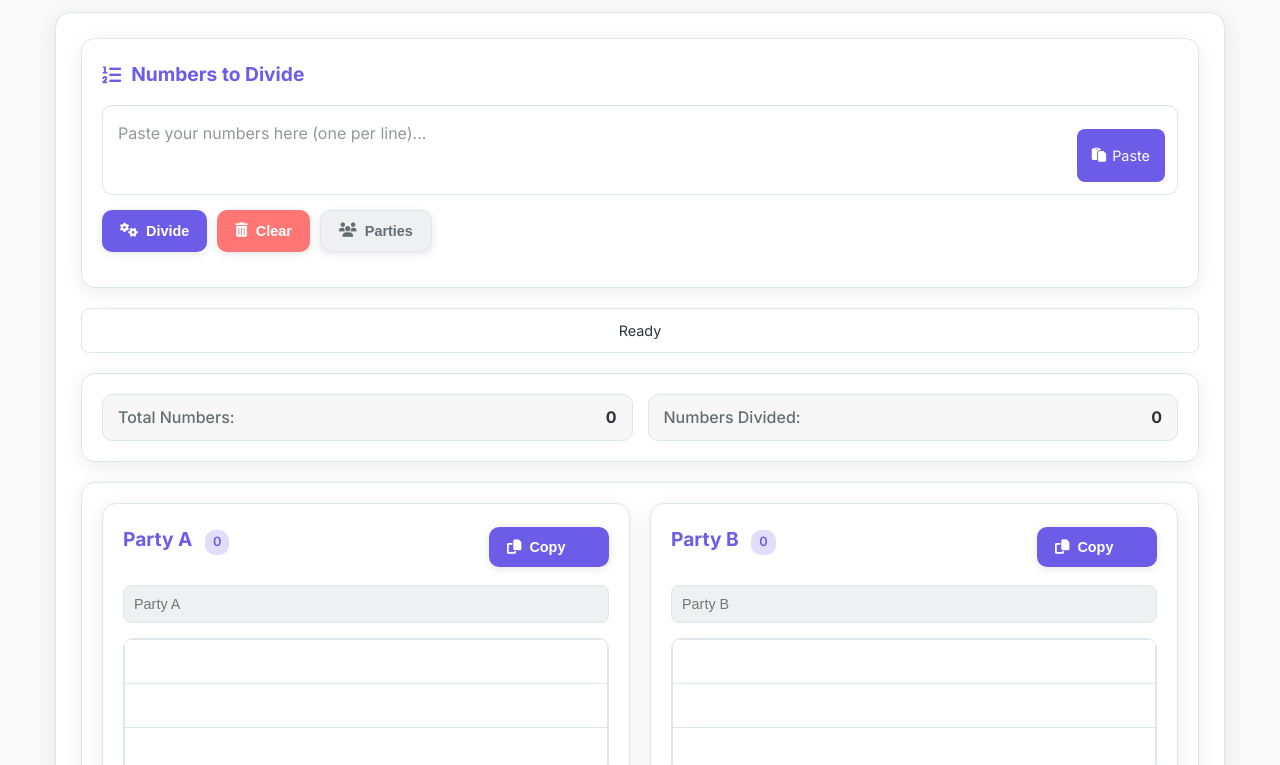
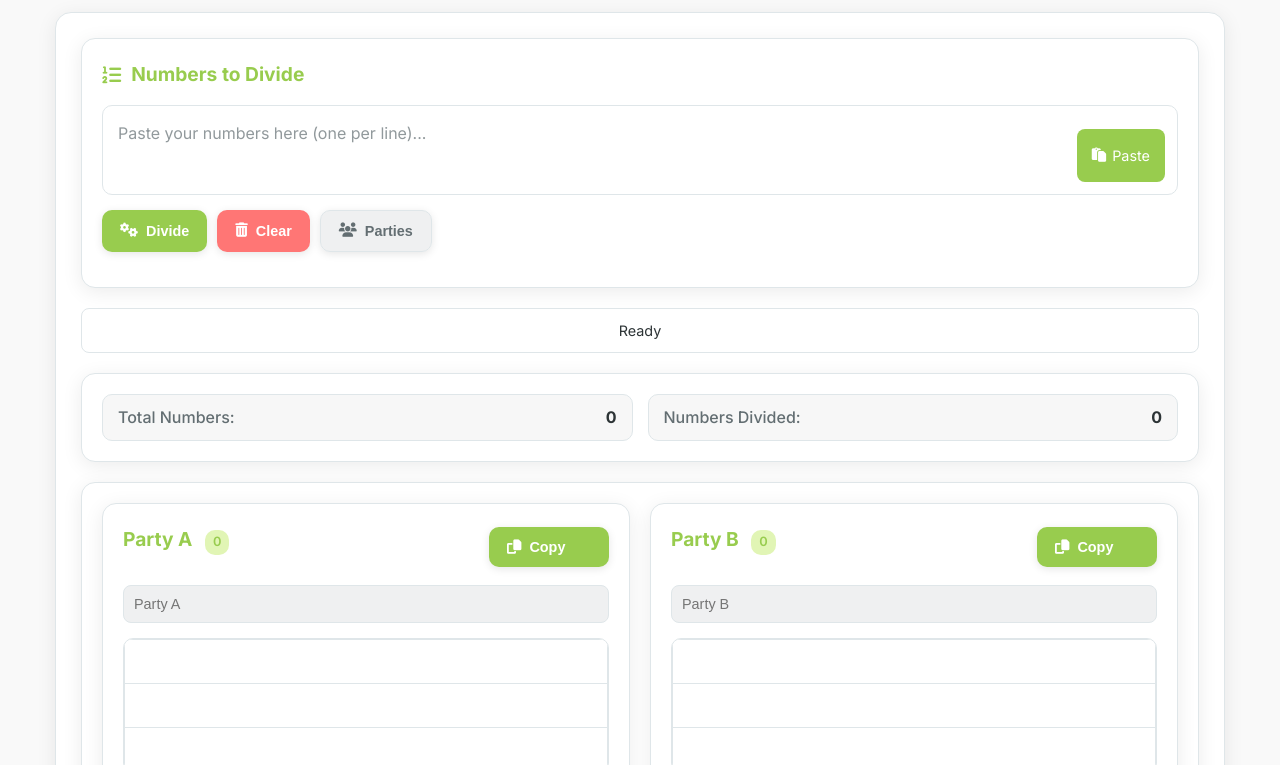
Before and after one commit to Zongers/nd, a plain HTML site: page index.html in a window 1280 px wide. Shown: the part 115-880 px from the top of the page. Drawn offline with Linux system fonts and the light colour scheme.

Commit message:
Update index.html

```diff
--- a/index.html
+++ b/index.html
@@ -9,10 +9,10 @@
     <link rel="stylesheet" href="https://cdnjs.cloudflare.com/ajax/libs/font-awesome/6.4.0/css/all.min.css">
     <style>
         :root {
-            --primary: #6c5ce7;
-            --primary-light: #a29bfe;
-            --primary-dark: #5649c0;
-            --primary-transparent: rgba(108, 92, 231, 0.2);
+            --primary: #98cc4e;
+            --primary-light: #c4eb71;
+            --primary-dark: #9adb37;
+            --primary-transparent: rgba(225,245,181,255);
             --success: #00b894;
             --success-light: rgba(0, 184, 148, 0.1);
             --success-bg: rgba(0, 184, 148, 0.2);
@@ -35,10 +35,10 @@
         }
 
         [data-theme="dark"] {
-            --primary: #7d6bff;
-            --primary-light: #5a4ac5;
-            --primary-dark: #9a86ff;
-            --primary-transparent: rgba(125, 107, 255, 0.2);
+            --primary: #98c934;
+            --primary-light: #9cc445;
+            --primary-dark: #c1d991;
+            --primary-transparent: rgba(54,59,45,255);
             --success: #00d1a9;
             --success-light: rgba(0, 209, 169, 0.15);
             --success-bg: rgba(0, 209, 169, 0.25);
```
